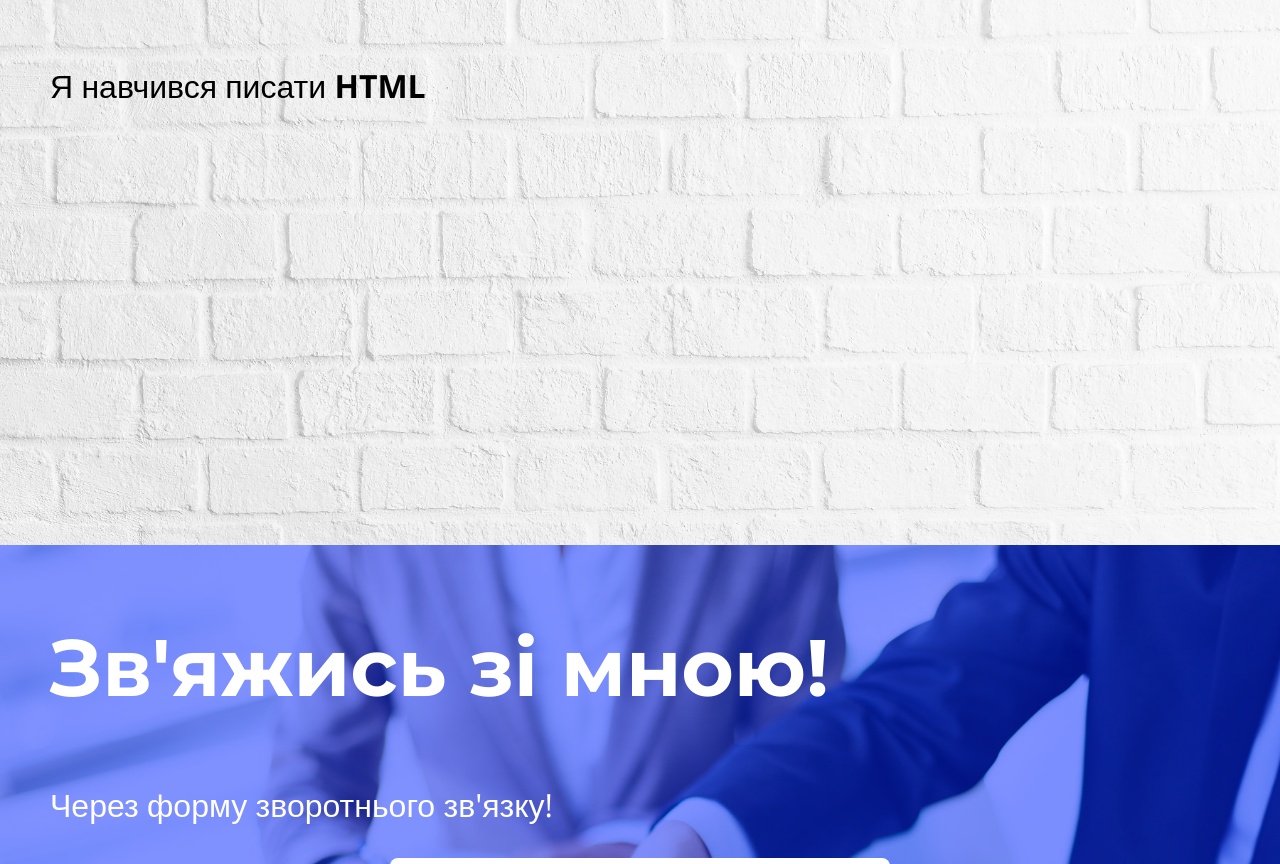
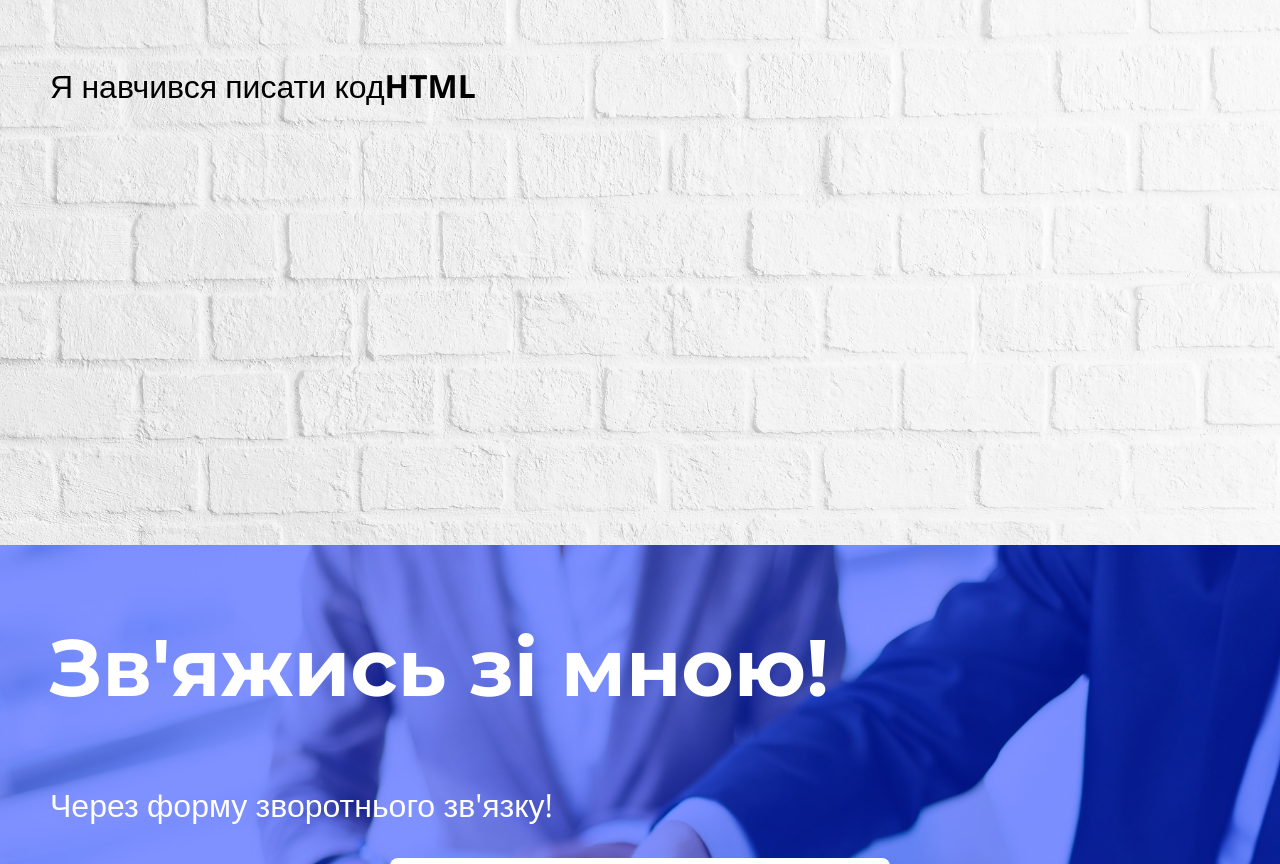
Before and after one commit to ViktorHedikov/my_page, a plain HTML site: page index.html in a window 1280 px wide. Shown: the part 1087-1951 px from the top of the page. Drawn offline with nearby package versions, Linux system fonts and the light colour scheme.

Commit message:
second comit

```diff
--- a/index.html
+++ b/index.html
@@ -11,7 +11,7 @@
   </header>
   <article class="article article_whitebg article_first">
     <h2 class="black">Це моя перша<br>сторінка!</h2>
-    <p class="black">Я навчився писати <strong>HTML</strong></p>
+    <p class="black">Я навчився писати код<strong>HTML</strong></p>
   </article>
   <article class="article article_bluebg article_second">
     <h2 class="white">Зв'яжись зі мною!</h2>
```
